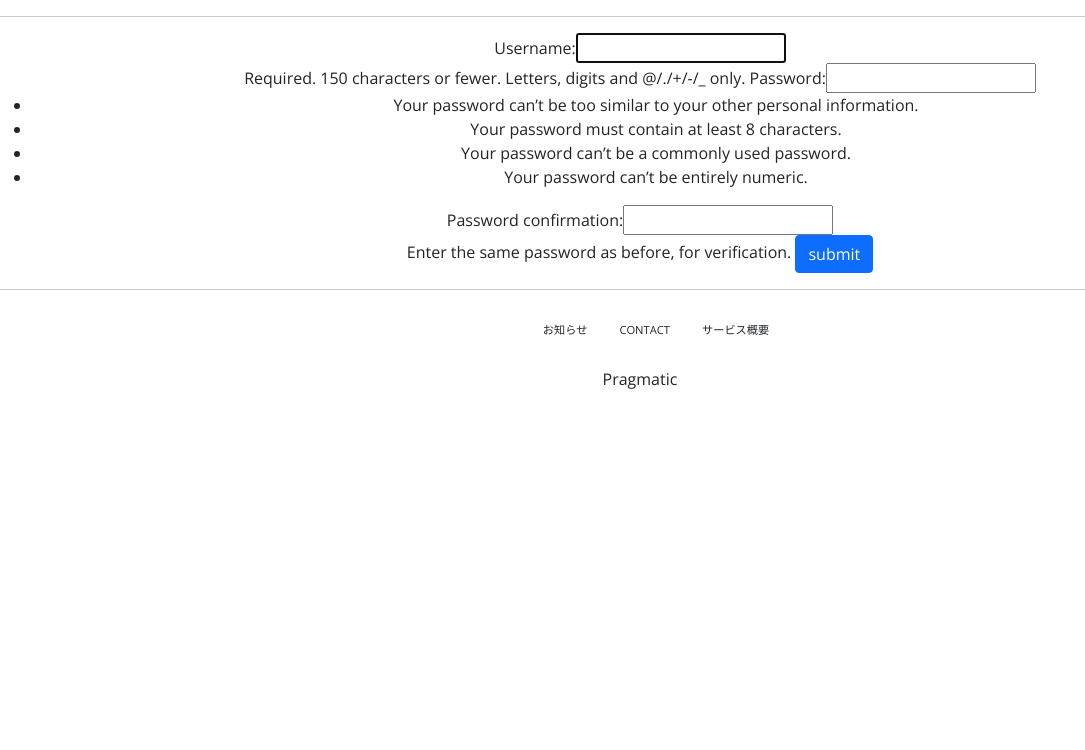
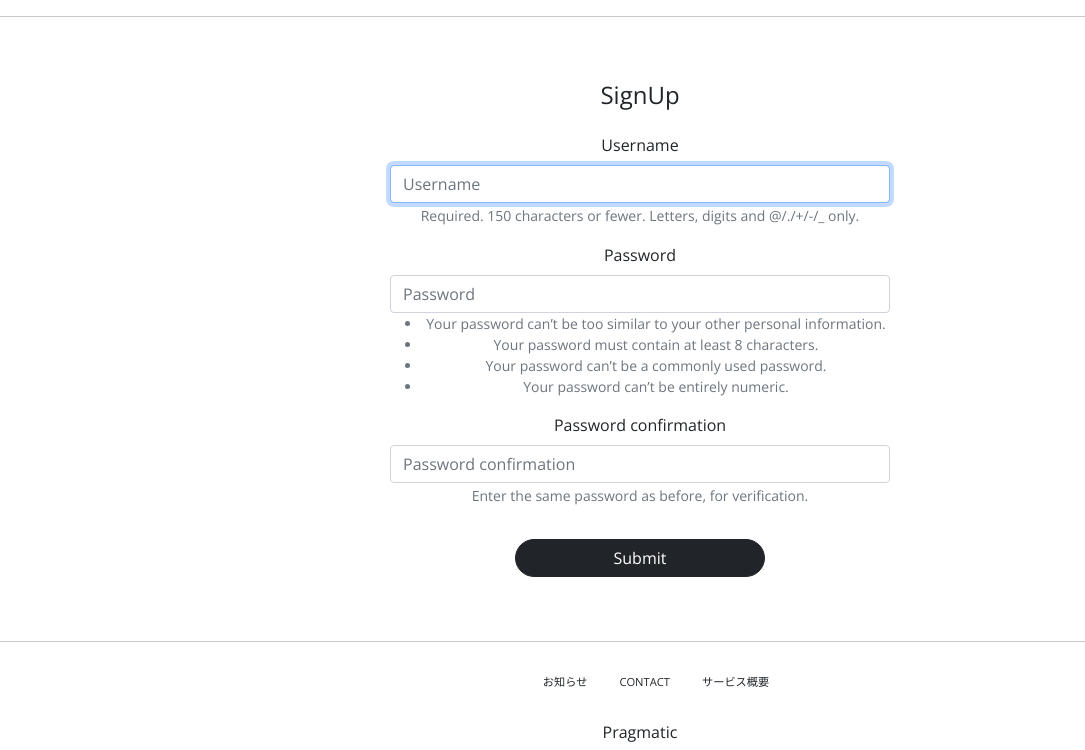
Before and after one commit to cit007/pinterest, a Django app: page /account/create/ in a window 1280 px wide. Shown: the part 114-864 px from the top of the page, without its empty margins (0-1085 px from the left). Before the commit the page ends 503 px from the top, so only its background shows below. Run offline with Django 3.2, Linux system fonts and the light colour scheme; some libraries are stand-ins or nearby versions.

Commit message:
accoutn create/login design : pip install django-bootstrap4 - load bootstrap4 in html

```diff
--- a/accountapp/templates/accountapp/create.html
+++ b/accountapp/templates/accountapp/create.html
@@ -1,11 +1,16 @@
 {% extends 'base.html' %}
+{% load bootstrap4 %}
+
 {% block content %}
 
-    <div style="text-align:center">
+    <div class="create" style="text-align:center; max-width:500px; margin:4rem auto;">
+        <div class="mb-4">
+            <h4>SignUp</h4>
+        </div>
         <form action="{% url 'accountapp:create' %}" method="post">
             {% csrf_token %}
-            {{ form }}
-            <input type="submit" class="btn btn-primary" value="submit">
+            {% bootstrap_form form %}
+            <input type="submit" class="btn btn-dark rounded-pill col-6 mt-3">
         </form>
     </div>
 
--- a/pragmatic/settings.py
+++ b/pragmatic/settings.py
@@ -50,6 +50,7 @@ INSTALLED_APPS = [
     'django.contrib.sessions',
     'django.contrib.messages',
     'django.contrib.staticfiles',
+    'bootstrap4',
     'accountapp',
 ]
 
```
Also changed, not shown: accountapp/templates/accountapp/login.html (+4 -3 lines), db.sqlite3.
